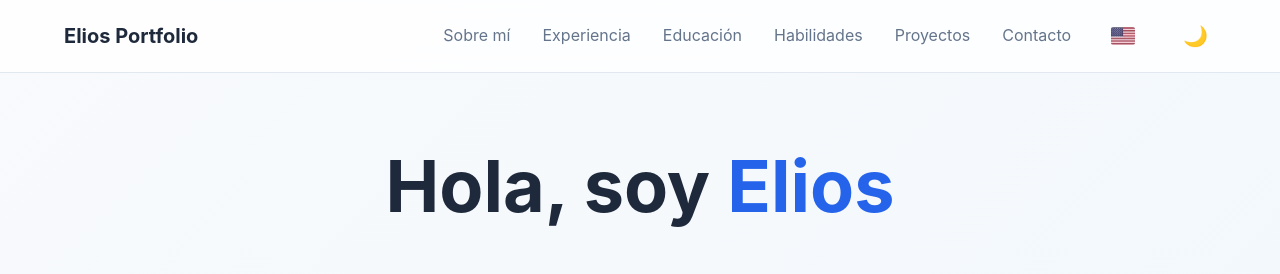
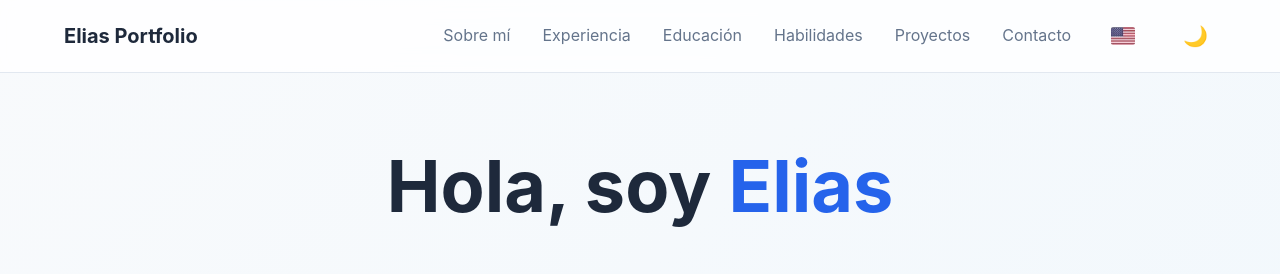
Before and after one commit to Monzon-Elias/myePortfolio, a React (Vite) app: page / in a window 1280 px wide. Shown: the top 274 px of the page. Built offline with nearby package versions, Linux system fonts and the light colour scheme.

Commit message:
Elias instead of Elios

```diff
--- a/src/components/About/About.jsx
+++ b/src/components/About/About.jsx
@@ -9,7 +9,7 @@ function About({ t }) {
           <div className="about-text-container">
             <img
               src={profilePhoto}
-              alt="Elios - Desarrollador Web"
+              alt="Elias - Desarrollador Web"
               className="profile-photo"
             />
           </div>
--- a/src/components/Header/Header.jsx
+++ b/src/components/Header/Header.jsx
@@ -8,7 +8,7 @@ function Header({ t, isEnglish, isDarkMode, toggleLanguage, toggleDarkMode }) {
       <nav className="nav-container">
         <div className="nav-content">
           <div className="logo">
-            Elios Portfolio
+            Elias Portfolio
           </div>
           <div className="nav-links">
             <a href="#about" className="nav-link">{t.nav.about}</a>
--- a/src/components/Projects/Projects.jsx
+++ b/src/components/Projects/Projects.jsx
@@ -65,7 +65,7 @@ function Projects({ t }) {
                 <a href="https://elios-youtube.vercel.app/" target="_blank" rel="noopener noreferrer" className="project-link">
                   {t.projects.youtube.viewProject}
                 </a>
-                <a href="https://github.com/Monzon-Elias/Elios-Youtube" target="_blank" rel="noopener noreferrer" className="project-link secondary">
+                <a href="https://github.com/Monzon-Elias/Elias-Youtube" target="_blank" rel="noopener noreferrer" className="project-link secondary">
                   {t.projects.youtube.code}
                 </a>
               </div>
--- a/src/translations/en.js
+++ b/src/translations/en.js
@@ -9,7 +9,7 @@ export const en = {
   },
   hero: {
     title: "Hello, I'm",
-    name: "Elios",
+    name: "Elias",
     subtitle: "Passionate web developer creating unique digital experiences",
     projectsBtn: "View my projects",
     contactBtn: "Get in touch"
@@ -126,6 +126,6 @@ export const en = {
     githubBtn: "GitHub"
   },
   footer: {
-    text: "© 2025 Elios Portfolio. Made with ❤️ and React + Vite"
+    text: "© 2025 Elias Portfolio. Made with ❤️ and React + Vite"
   }
 }
--- a/src/translations/es.js
+++ b/src/translations/es.js
@@ -9,7 +9,7 @@ export const es = {
   },
   hero: {
     title: "Hola, soy",
-    name: "Elios",
+    name: "Elias",
     subtitle: "Desarrollador web apasionado creando experiencias digitales únicas",
     projectsBtn: "Ver mis proyectos",
     contactBtn: "Contactar"
@@ -126,6 +126,6 @@ export const es = {
     githubBtn: "GitHub"
   },
   footer: {
-    text: "© 2025 Elios Portfolio. Hecho con ❤️ y React + Vite"
+    text: "© 2025 Elias Portfolio. Hecho con ❤️ y React + Vite"
   }
 }
```
Also changed, not shown: public/manifest.json.
